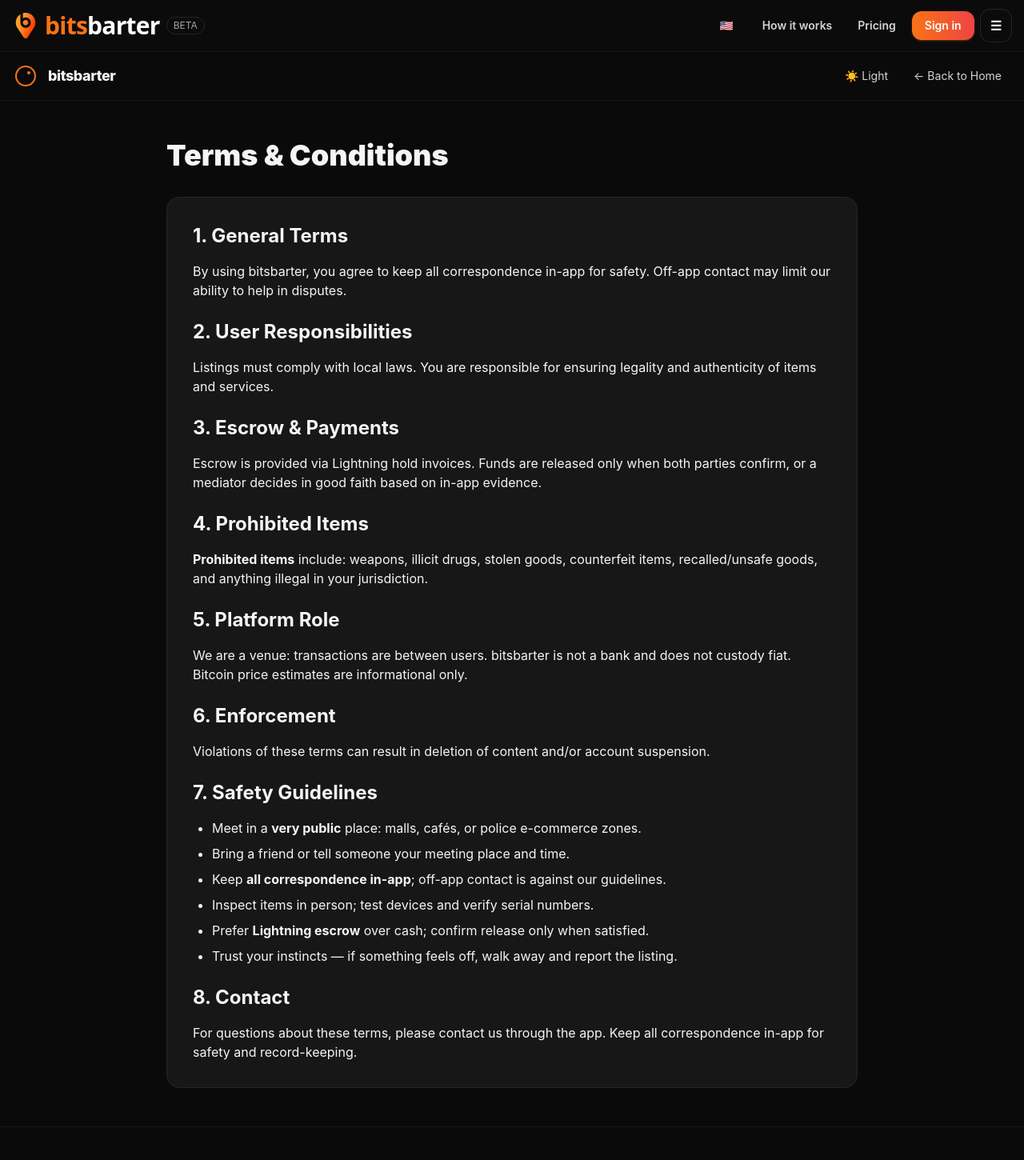
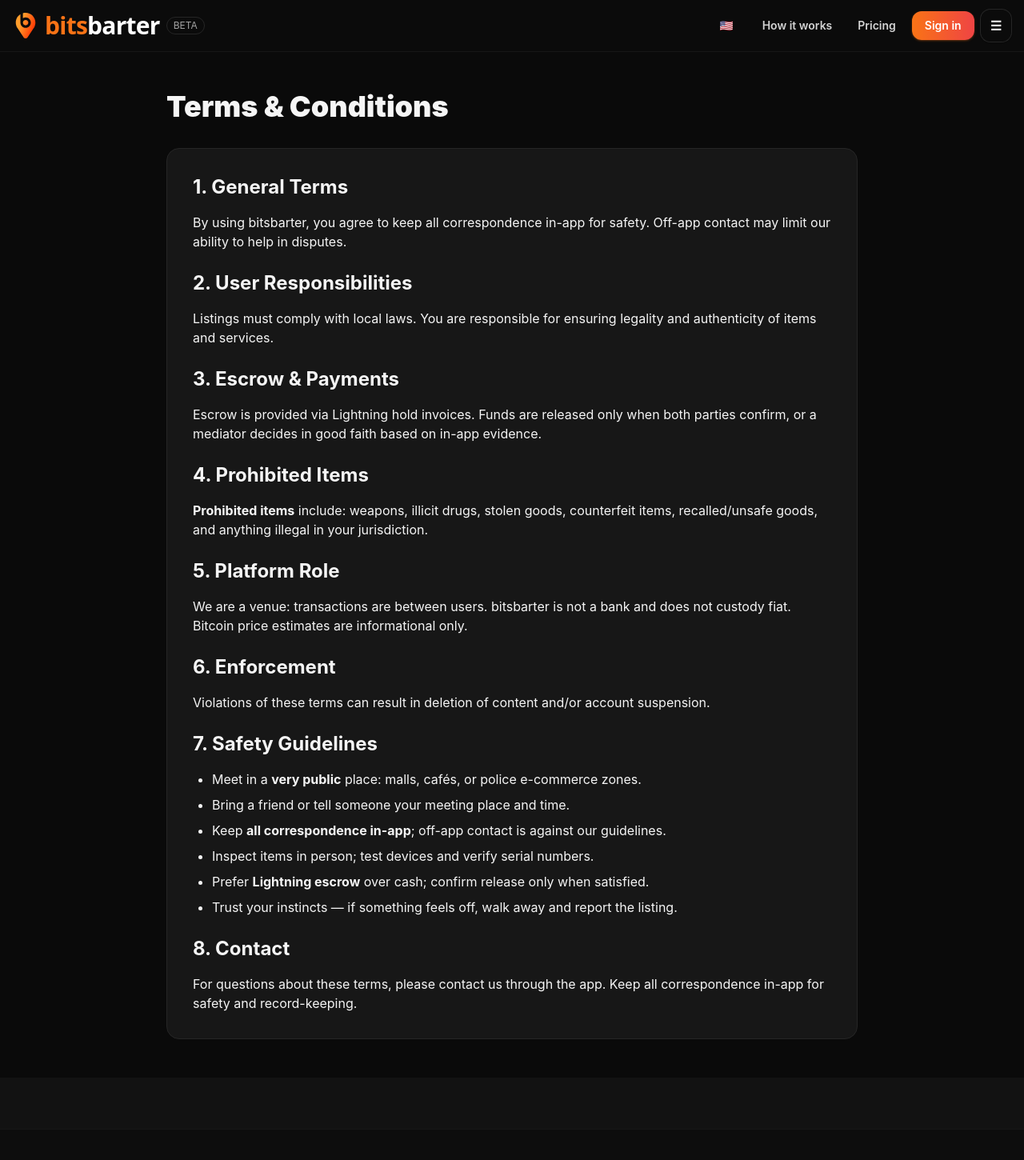
Before and after one commit to Bitsboard/Bitboard, a Next.js app: page /terms in a window 1280 px wide. Shown: the top 1450 px of the page at 80% size. Built offline with nearby package versions, Linux system fonts and the light colour scheme.

Commit message:
ui: single global header/footer; remove per-page headers/footers; admin filters; auto-link listings; prep i18n for legal pages

```diff
--- a/src/app/api/listings/route.ts
+++ b/src/app/api/listings/route.ts
@@ -228,10 +228,10 @@
           currentUserId = (u.results?.[0] as any)?.id ?? null;
         }
       }
-    } catch {}
+    } catch { }
 
     // Ensure extended columns exist for association
-    try { await db.prepare('ALTER TABLE listings ADD COLUMN posted_by TEXT').run(); } catch {}
+    try { await db.prepare('ALTER TABLE listings ADD COLUMN posted_by TEXT').run(); } catch { }
     const body = (await req.json()) as {
       title?: unknown;
       description?: unknown;
--- a/src/app/page.tsx
+++ b/src/app/page.tsx
@@ -341,18 +341,7 @@
 
   return (
     <div className={cn("min-h-screen", bg, dark ? "dark" : "")}>
-      {/* staging deploy trigger */}
-      <Nav
-        onPost={() => requireAuth(() => setShowNew(true))}
-        onToggleTheme={() => setDark((d) => !d)}
-        dark={dark}
-        user={user}
-        onAuth={() => setShowAuth(true)}
-        unit={unit}
-        setUnit={setUnit}
-        layout={layout}
-        setLayout={setLayout}
-      />
+      {/* Global header is rendered via layout */}
 
       {/* Hero Section */}
       <header className="relative overflow-hidden">
@@ -477,32 +466,7 @@
         <SafetyTipsSection dark={dark} />
       </main>
 
-      {/* Footer */}
-      <footer className={cn("border-t", dark ? "border-neutral-800/50 bg-neutral-900/30" : "border-neutral-200/50 bg-white/50")}>
-        <div className="mx-auto max-w-7xl px-4 py-16">
-          <div className="flex flex-col gap-8 sm:flex-row sm:items-center sm:justify-between">
-            <div className="max-w-md">
-              <p className={cn("text-lg font-medium", dark ? "text-neutral-200" : "text-neutral-700")}>
-                {t('footer_tagline', lang)}
-              </p>
-            </div>
-            <div className="flex items-center gap-6">
-              <a className={cn("hover:text-orange-500 transition-colors font-medium", dark ? "text-neutral-300" : "text-neutral-600")} href="#policy">
-                {t('prohibited_items', lang)}
-              </a>
-              <a className={cn("hover:text-orange-500 transition-colors font-medium", dark ? "text-neutral-300" : "text-neutral-600")} href="#tips">
-                {t('safety_tips', lang)}
-              </a>
-              <a className={cn("hover:text-orange-500 transition-colors font-medium", dark ? "text-neutral-300" : "text-neutral-600")} href={`/${lang}/terms`}>
-                {t('terms', lang)}
-              </a>
-              <a className={cn("hover:text-orange-500 transition-colors font-medium", dark ? "text-neutral-300" : "text-neutral-600")} href={`/${lang}/privacy`}>
-                {t('privacy', lang)}
-              </a>
-            </div>
-          </div>
-        </div>
-      </footer>
+      {/* Global footer is rendered via layout */}
 
       {/* Modals */}
       {showLocationModal && (
--- a/src/app/privacy/page.tsx
+++ b/src/app/privacy/page.tsx
@@ -12,18 +12,7 @@
 
   return (
     <div className={cn("min-h-screen", dark ? "bg-neutral-950 text-neutral-100" : "bg-neutral-50 text-neutral-900") }>
-      <nav className="sticky top-0 z-40 backdrop-blur border-b border-neutral-900 bg-neutral-950/80">
-        <div className="mx-auto flex max-w-7xl items-center justify-between px-4 py-3">
-          <div className="flex items-center gap-3">
-            <LogoMinimal dark={dark} />
-            <span className="text-lg font-extrabold tracking-tight">bitsbarter</span>
-          </div>
-          <div className="flex items-center gap-2">
-            <button onClick={() => setDark(!dark)} className="rounded-xl px-3 py-2 text-sm text-neutral-300 hover:bg-neutral-900">{dark ? "☀️ Light" : "🌙 Dark"}</button>
-            <a href={homeHref} className="rounded-xl px-3 py-2 text-sm text-neutral-300 hover:bg-neutral-900">← Back to Home</a>
-          </div>
-        </div>
-      </nav>
+      {/* Header via layout */}
 
       <main className="mx-auto max-w-4xl px-4 py-12">
         <div className="prose prose-lg max-w-none">
@@ -60,16 +49,7 @@
         </div>
       </main>
 
-      <footer className={cn("border-t", dark ? "border-neutral-900 bg-neutral-950/60" : "border-neutral-200 bg-white/70") }>
-        <div className="mx-auto max-w-7xl px-4 py-10 text-sm">
-          <div className="flex flex-col gap-2 sm:flex-row sm:items-center sm:justify-between">
-            <p>⚡ bitsbarter — in-app chat + Lightning escrow. Keep correspondence in-app.</p>
-            <div className="flex items-center gap-4">
-              <a className="hover:text-orange-600" href={homeHref}>Back to Home</a>
-            </div>
-          </div>
-        </div>
-      </footer>
+      {/* Footer via layout */}
     </div>
   );
 }
--- a/src/app/terms/page.tsx
+++ b/src/app/terms/page.tsx
@@ -12,28 +12,7 @@
 
     return (
         <div className={cn("min-h-screen", dark ? "bg-neutral-950 text-neutral-100" : "bg-neutral-50 text-neutral-900")}>
-            <nav className="sticky top-0 z-40 backdrop-blur border-b border-neutral-900 bg-neutral-950/80">
-                <div className="mx-auto flex max-w-7xl items-center justify-between px-4 py-3">
-                    <div className="flex items-center gap-3">
-                        <LogoMinimal dark={dark} />
-                        <span className="text-lg font-extrabold tracking-tight">bitsbarter</span>
-                    </div>
-                    <div className="flex items-center gap-2">
-                        <button
-                            onClick={() => setDark(!dark)}
-                            className="rounded-xl px-3 py-2 text-sm text-neutral-300 hover:bg-neutral-900"
-                        >
-                            {dark ? "☀️ Light" : "🌙 Dark"}
-                        </button>
-                        <a
-                            href={homeHref}
-                            className="rounded-xl px-3 py-2 text-sm text-neutral-300 hover:bg-neutral-900"
-                        >
-                            ← Back to Home
-                        </a>
-                    </div>
-                </div>
-            </nav>
+            {/* Header via layout */}
 
             <main className="mx-auto max-w-4xl px-4 py-12">
                 <div className="prose prose-lg max-w-none">
@@ -96,21 +75,7 @@
                 </div>
             </main>
 
-            <footer className={cn("border-t", dark ? "border-neutral-900 bg-neutral-950/60" : "border-neutral-200 bg-white/70")}>
-                <div className="mx-auto max-w-7xl px-4 py-10 text-sm">
-                    <div className="flex flex-col gap-2 sm:flex-row sm:items-center sm:justify-between">
-                        <p>
-                            ⚡ bitsbarter — in-app chat + Lightning escrow. Keep correspondence in-app; off-app
-                            contact is against our guidelines.
-                        </p>
-                        <div className="flex items-center gap-4">
-                            <a className="hover:text-orange-600" href={homeHref}>
-                                Back to Home
-                            </a>
-                        </div>
-                    </div>
-                </div>
-            </footer>
+            {/* Footer via layout */}
         </div>
     );
 }
```
